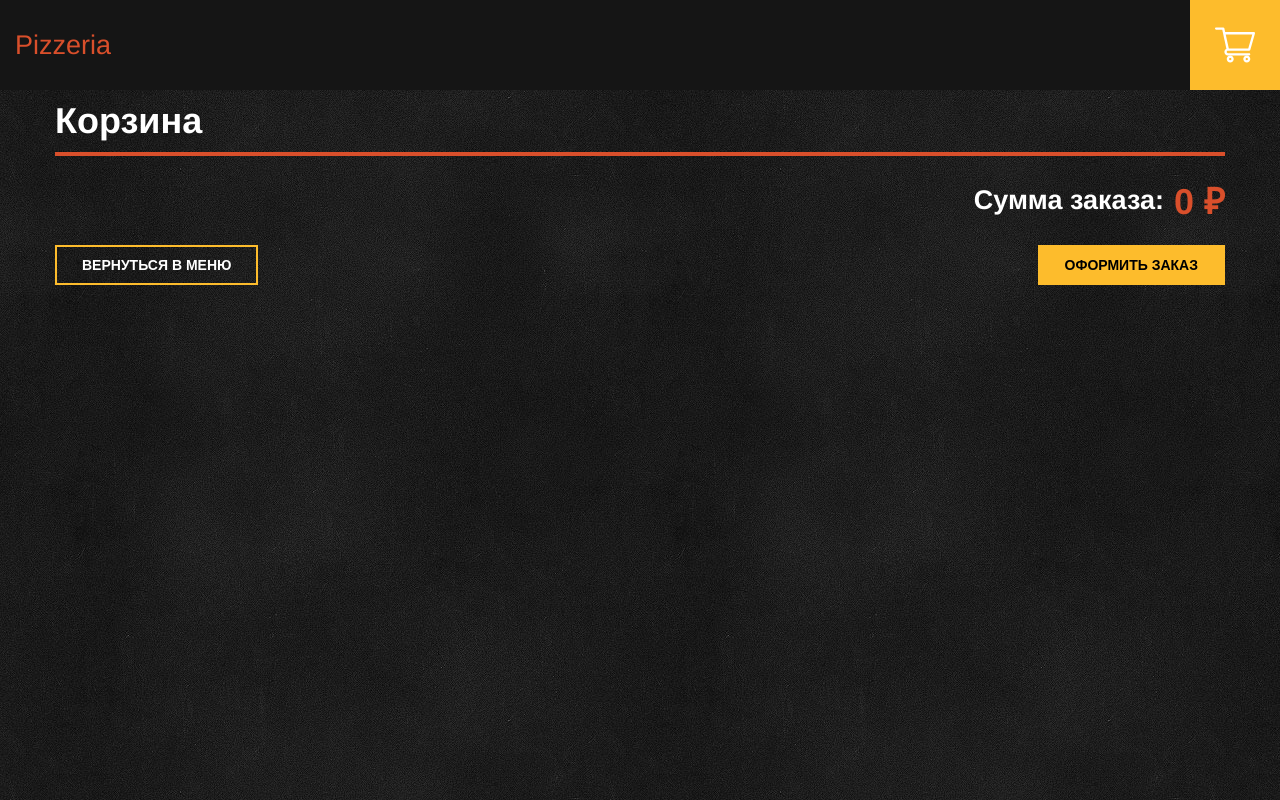
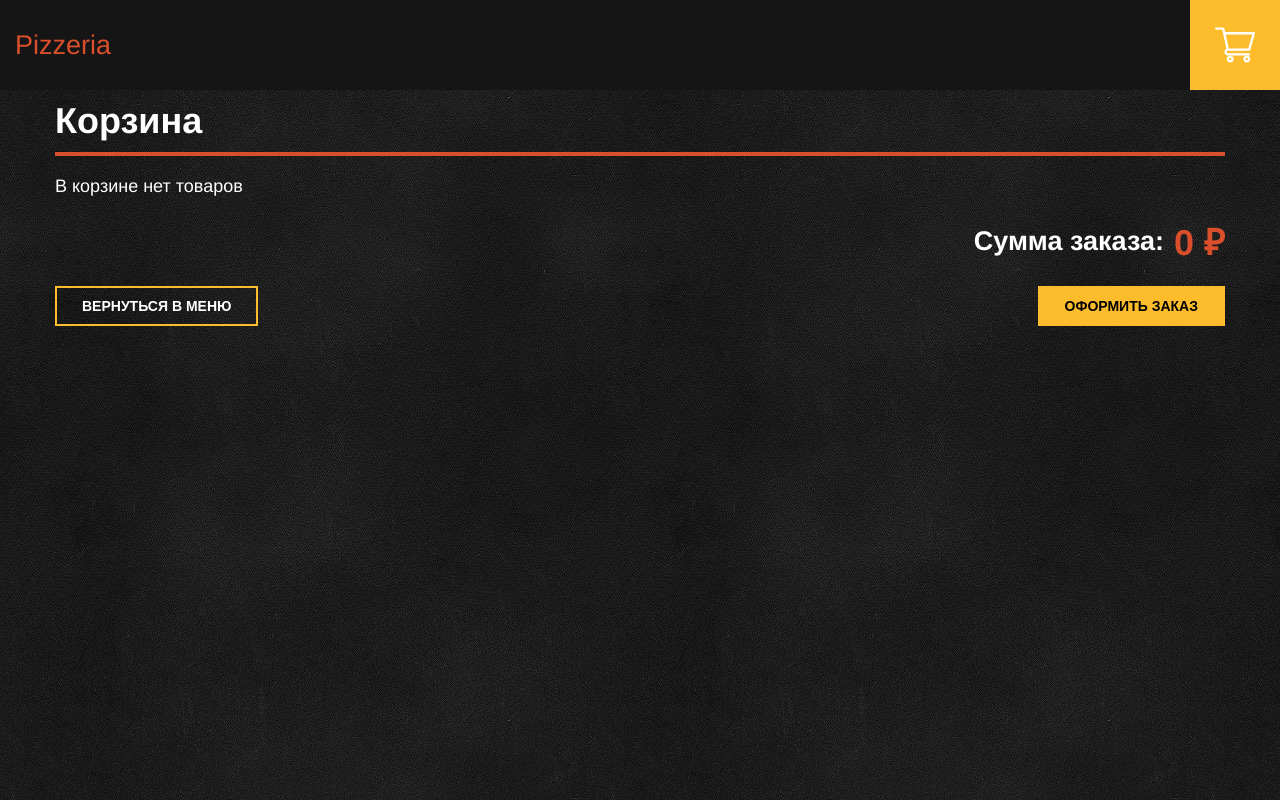
Before and after one commit to jozhik-prav/pizzaria-test, a Vue app in the folder Pizzeria/ClientApp/: page /basket in a window 1280 px wide. Built offline with nearby package versions, Linux system fonts and the light colour scheme.

Commit message:
Доработала страницу корзины

```diff
--- a/Pizzeria/ClientApp/src/views/Basket.vue
+++ b/Pizzeria/ClientApp/src/views/Basket.vue
@@ -2,12 +2,15 @@
     <div class="basket-container">
         <h1 class="container-title">Корзина</h1>
         <BasketItem v-for="item in this.$store.state.basket" :key="item.index" :orderLine="item"></BasketItem>
+        <div v-if="$store.getters.basketIsEmpty">В корзине нет товаров</div>
         <div class="basket-total">
             <div class="total-label">Сумма заказа:</div>
             <div class="total-value">{{ this.$store.getters.totalSum }} ₽</div>
         </div>
         <div class="basket-footer">
-            <button class="btn btn-outline-primary">Вернуться в меню</button>
+            <router-link to="/">
+                <button class="btn btn-outline-primary">Вернуться в меню</button>
+            </router-link>
             <button class="btn btn-primary">Оформить заказ</button>
         </div>
     </div>
```
